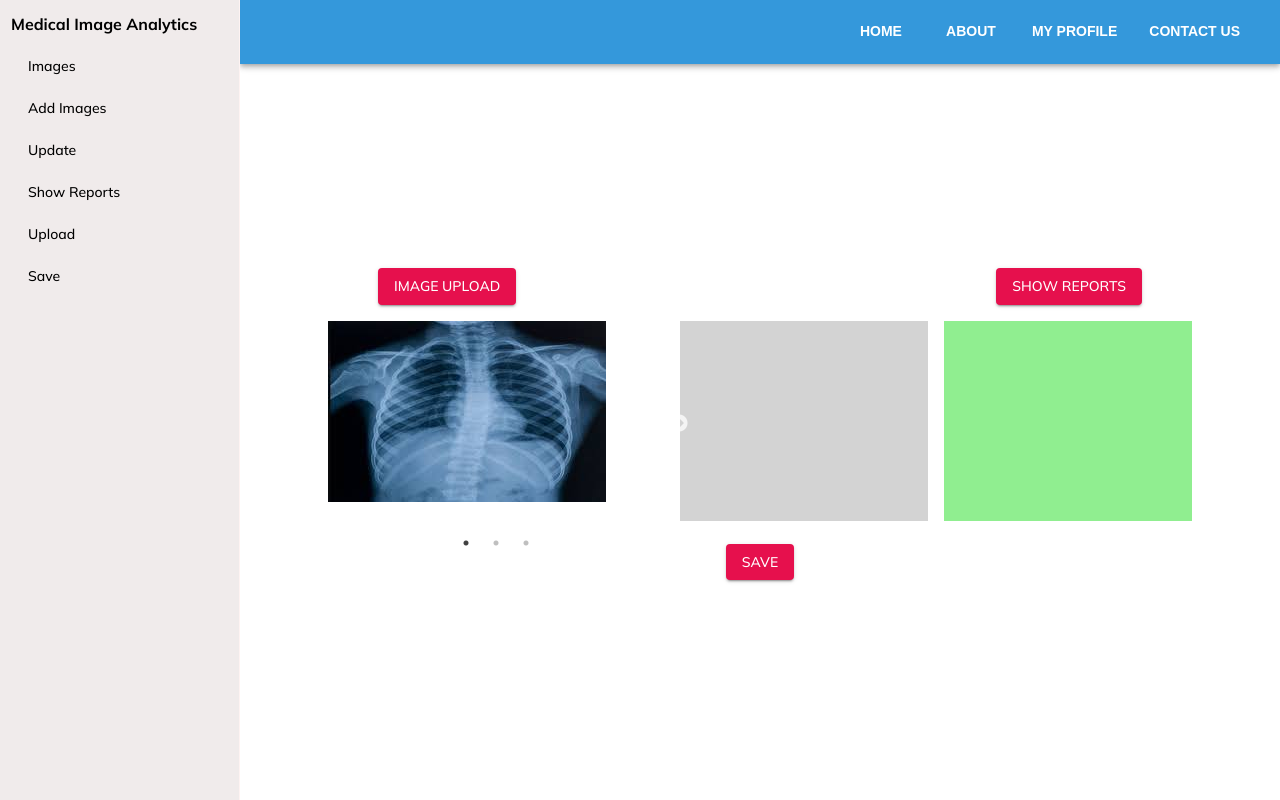
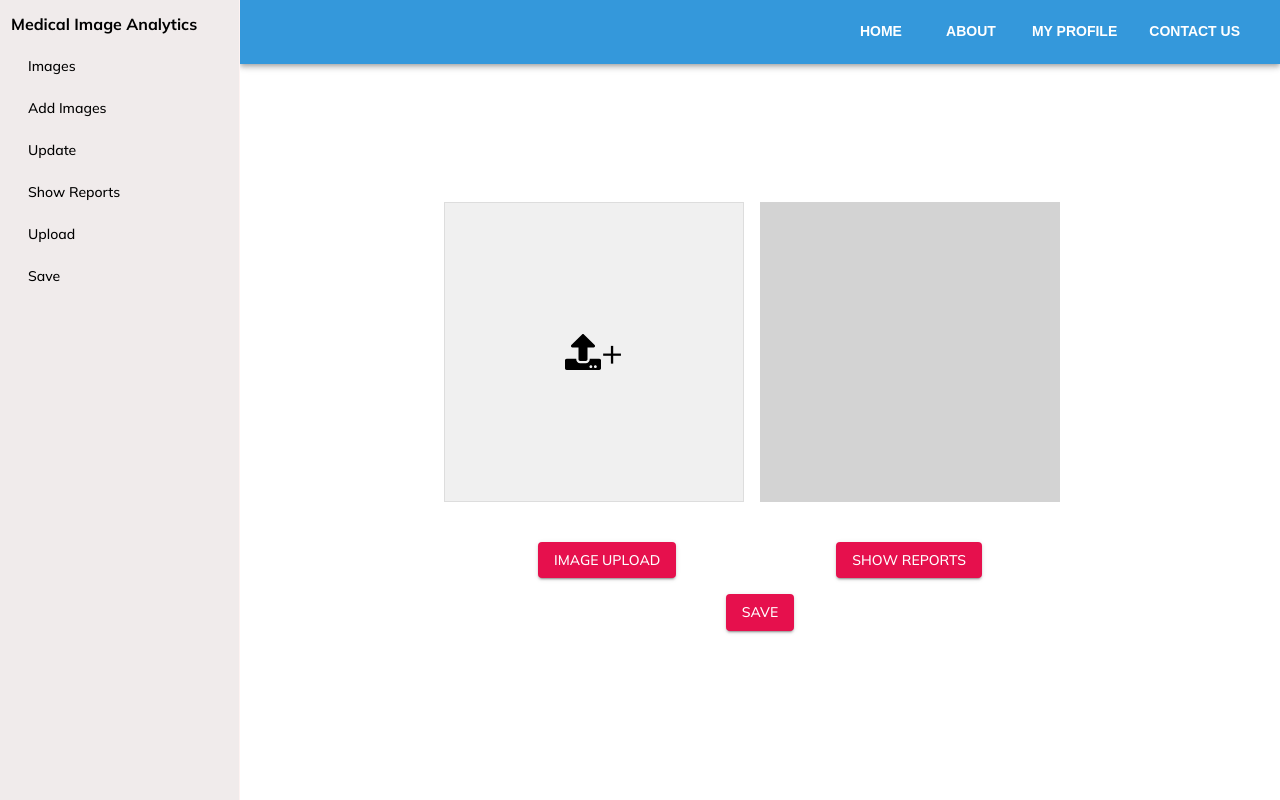
Before and after one commit to fahad-git/cardiacsegnet-frontend, a Next.js app in the folder frontend/: page / in a window 1280 px wide. Built offline with nearby package versions, Linux system fonts and the light colour scheme.

Commit message:
worked on Image upload and changes
Worked on the function to upload images and modified dashboard

```diff
--- a/frontend/package.json
+++ b/frontend/package.json
@@ -17,6 +17,7 @@
     "next": "latest",
     "react": "latest",
     "react-dom": "latest",
+    "react-icons": "^4.11.0",
     "react-slick": "^0.29.0",
     "slick-carousel": "^1.8.1"
   },
--- a/frontend/src/components/dashboard/maindashboard.tsx
+++ b/frontend/src/components/dashboard/maindashboard.tsx
@@ -1,13 +1,41 @@
 import Sidebar from "@/components/Sidebar/Sidebar";
 import { AppBar, Button, Grid, Tab, Tabs, Toolbar } from "@mui/material";
-import { PropsWithChildren, useState } from "react";
+import { PropsWithChildren, useState, useRef, ChangeEvent } from "react";
 import Slider from "react-slick";
 import "slick-carousel/slick/slick.css";
 import "slick-carousel/slick/slick-theme.css";
 import React from "react";
+import { FaUpload } from 'react-icons/fa';
 
 
 const Maindashboard = () => {
+    const [selectedImages, setSelectedImages] = useState<string[]>([]);
+    const [latestSelectedImage, setLatestSelectedImage] = useState<string | null>(null);
+
+    const sliderRef = useRef<Slider | null>(null);
+
+    const uploadImage = (event: ChangeEvent<HTMLInputElement>) => {
+        const fileInput = event.target;
+        if (fileInput && fileInput.files) {
+            const file = fileInput.files[0];
+            if (file) {
+                const reader = new FileReader();
+                reader.onload = (e) => {
+                    if (e.target) {
+                        const image = e.target.result as string;
+                        setSelectedImages([image, ...selectedImages]);
+                        setLatestSelectedImage(image);
+                        if (sliderRef.current) {
+                            sliderRef.current.slickGoTo(0);
+                        }
+
+                    }
+                };
+                reader.readAsDataURL(file);
+            }
+        }
+    };
+
 
     var settings = {
         dots: true,
@@ -17,14 +45,6 @@ const Maindashboard = () => {
         slidesToScroll: 1,
     };
 
-    const slider = React.useRef(null);
-    const nextSlide = () => {
-        // slider.current.slickNext();
-    };
-
-    const prevSlide = () => {
-        // slider.current.slickPrev();
-    };
 
     return (
 
@@ -33,15 +53,97 @@ const Maindashboard = () => {
             direction="column"
             justifyContent="center"
             alignItems="center"
-                style={{ height: "calc(100% - 64px)" }} // Subtracting the height of the AppBar
+            style={{
+                height: "calc(100% - 64px)",
+
+            }} // Subtracting the height of the AppBar
             spacing={2}
         >
+
+            <Grid item container spacing={2} justifyContent="center">
+                <Grid item xs={6} style={{
+                    maxWidth: "300px",
+                    height: "300px",
+                    overflow: "hidden",
+                    padding: "2px",
+                    margin: "0 8px",
+                    boxSizing: "border-box",
+                    backgroundColor: "#f0f0f0",
+                    border: "1px solid #ddd",
+                    display: "flex",
+                    alignItems: "center",
+                    justifyContent: "center",
+                    position: "relative",
+                }}>
+                    {latestSelectedImage ? (
+                         <div style={{ width: "100%", height: "100%" }}>
+                            <Slider ref={sliderRef} {...settings}>
+                                {selectedImages.map((imageUrl, index) => (
+                                    <div key={index} style={{ width: "100%", height: "100%" }}>
+                                        <img
+                                            src={imageUrl}
+                                            alt={`Image ${index + 1}`}
+                                            style={{ width: "100%", height: "auto", maxWidth: "100%", maxHeight: "100%"}}
+                                        />
+                                    </div>
+                                ))}
+                            </Slider>
+                         </div>
+                    ) : (
+                        <div
+                            style={{
+                                display: 'flex',
+                                alignItems: 'center',
+                                justifyContent: 'center',
+                                width: '100%',
+                                height: '100%',
+                                fontSize: '36px',
+                            }}
+                        >
+                            <FaUpload /> +
+                        </div>
+                    )}
+                </Grid>
+
+
+
+
+                <Grid item xs={6} style={{
+                    maxWidth: "300px", height: "300px", position: "relative", padding: 0, // Set padding to zero
+                    margin: "0 8px",
+                }}>
+                    <div
+                        style={{
+                            backgroundColor: "lightgrey",
+                            height: "100%",
+                            width: "100%",
+                            overflow: "auto",
+                        }}
+                    >
+
+                    </div>
+                </Grid>
+
+            </Grid>
+            <br />
+
             <Grid item>
-                    <Grid container spacing={60}>
+                <Grid container spacing={20}>
                     <Grid item>
-                            <Button variant="contained" color="primary">
+                        <input type="file"
+                            accept="image/*"
+                            onChange={uploadImage}
+                            color="primary"
+                            style={{ display: "none" }}
+                            id="imageInput"
+                        />
+                        <label htmlFor="imageInput">
+                            <Button variant="contained" color="primary" component="span">
                                 Image Upload
                             </Button>
+                        </label>
+
+
                     </Grid>
                     <Grid item>
                         <Button variant="contained" color="primary">
@@ -50,29 +152,8 @@ const Maindashboard = () => {
                     </Grid>
                 </Grid>
             </Grid>
-                <Grid item container spacing={2} justifyContent="center">
-                    <Grid item xs={4}>
-                        <Slider {...settings}>
-                            <div>
-                                <img src="/images/image1.jpeg" alt="Image 1" />
-                            </div>
-                            <div>
-                                <img src="/images/image2.jpeg" alt="Image 2" />
-                            </div>
-                            <div>
-                                <img src="/images/image3.jpeg" alt="Image 3" />
-                            </div>
-                        </Slider>
 
-                        {/* <div style={{ backgroundColor: "lightblue", height: 200 }}></div> */}
-                    </Grid>
-                    <Grid item xs={3}>
-                        <div style={{ backgroundColor: "lightgray", height: 200 }}></div>
-                    </Grid>
-                    <Grid item xs={3}>
-                        <div style={{ backgroundColor: "lightgreen", height: 200 }}></div>
-                    </Grid>
-                </Grid>
+
             <Grid item>
                 <Button variant="contained" color="primary">
                     Save
```
Also changed, not shown: 1 other file (tests, documents, lock files or other folders). Lines whose indentation alone changed are shown as unchanged.
